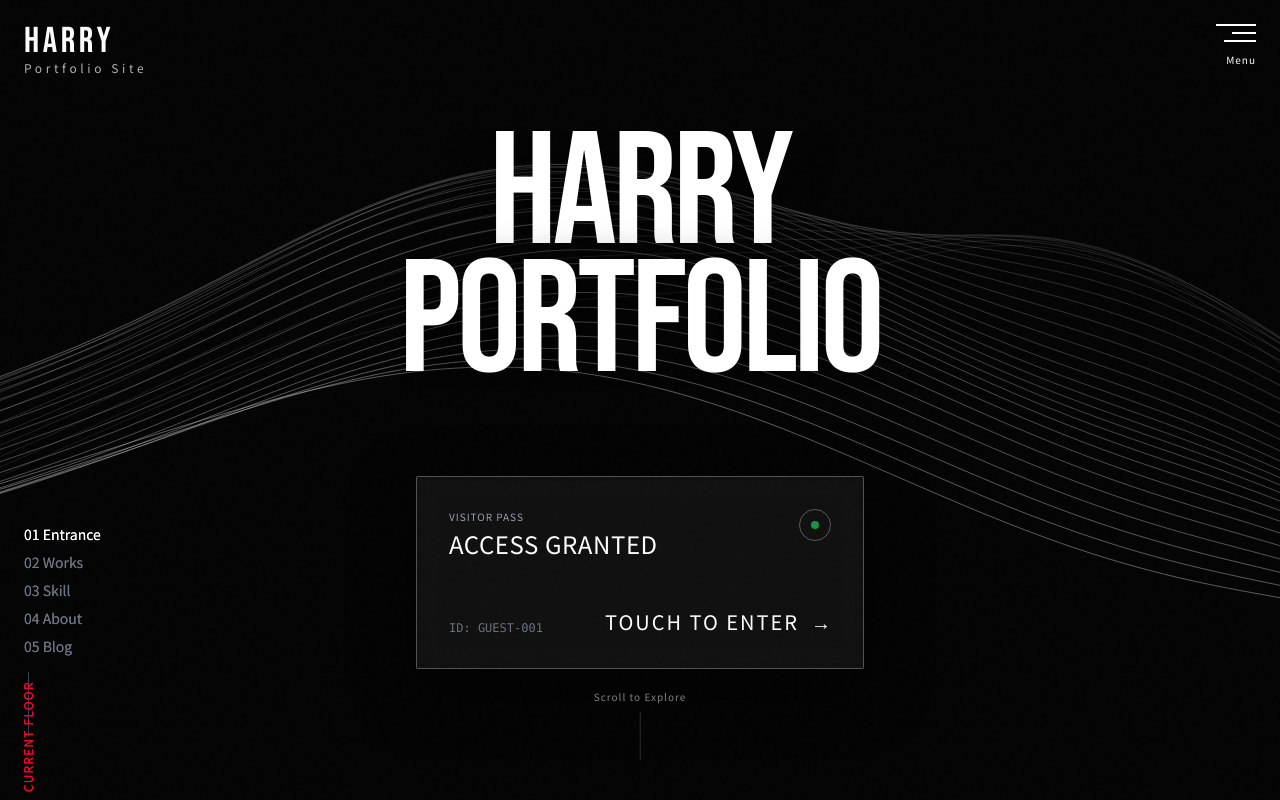
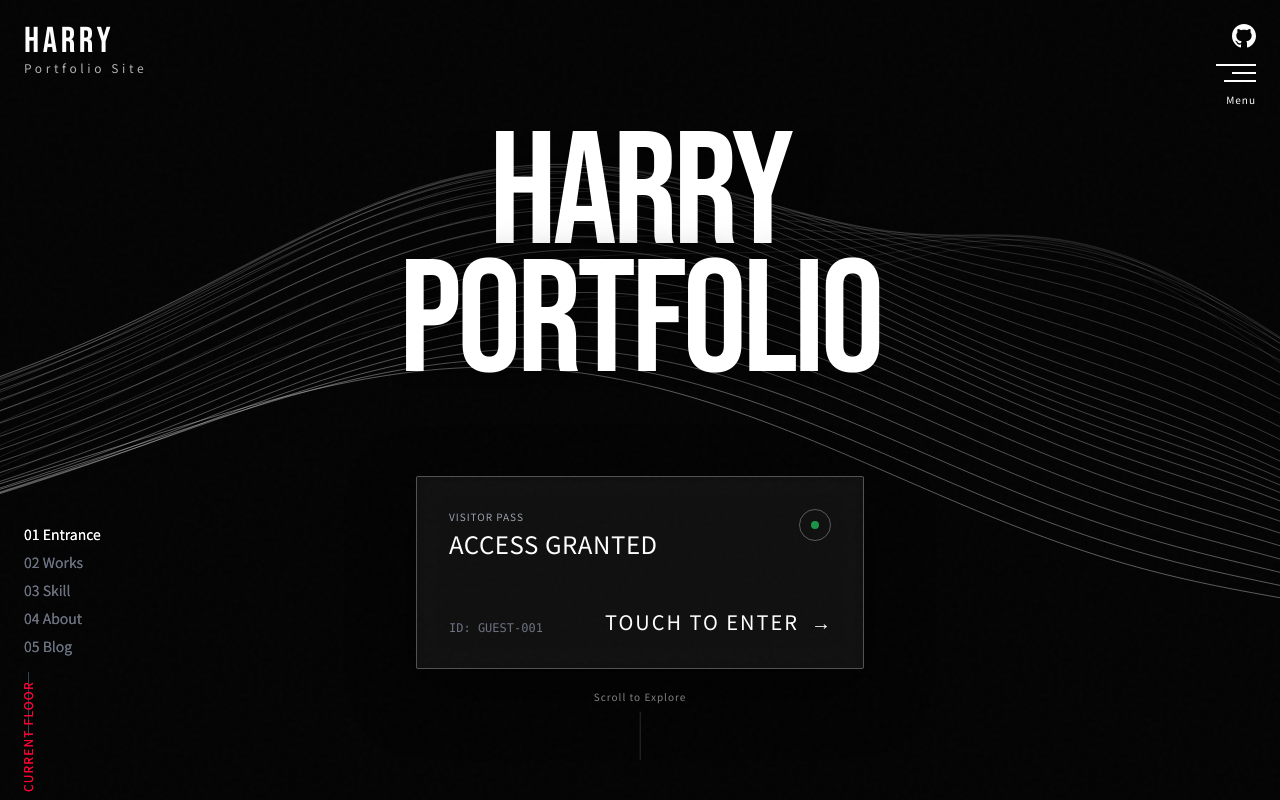
Before and after one commit to harry2480/portfolio, a Next.js app: page / in a window 1280 px wide. Built offline with nearby package versions, Linux system fonts and the light colour scheme.

Commit message:
feat: restore GitHub profile link to header

```diff
--- a/src/components/Header.tsx
+++ b/src/components/Header.tsx
@@ -27,10 +27,29 @@
         <span className="text-xs font-sans tracking-[0.3em] opacity-70">Portfolio Site</span>
       </div>
 
+      <div className="flex flex-col items-end gap-4 pointer-events-auto">
+        {/* GitHub Icon Link */}
+        <a
+          href="https://github.com/harry2480/portfolio"
+          target="_blank"
+          rel="noopener noreferrer"
+          aria-label="GitHub Profile"
+          className="group flex items-center justify-center w-6 h-6 hover:opacity-70 transition-opacity"
+        >
+          <svg
+            viewBox="0 0 24 24"
+            fill="currentColor"
+            className="w-full h-full"
+          >
+            <path d="M12 0c-6.626 0-12 5.373-12 12 0 5.302 3.438 9.8 8.207 11.387.599.111.793-.261.793-.577v-2.234c-3.338.726-4.033-1.416-4.033-1.416-.546-1.387-1.333-1.756-1.333-1.756-1.089-.745.083-.729.083-.729 1.205.084 1.839 1.237 1.839 1.237 1.07 1.834 2.807 1.304 3.492.997.107-.775.418-1.305.762-1.604-2.665-.305-5.467-1.334-5.467-5.931 0-1.311.469-2.381 1.236-3.221-.124-.303-.535-1.524.117-3.176 0 0 1.008-.322 3.301 1.23.957-.266 1.983-.399 3.003-.404 1.02.005 2.047.138 3.006.404 2.291-1.552 3.297-1.23 3.297-1.23.653 1.653.242 2.874.118 3.176.77.84 1.235 1.911 1.235 3.221 0 4.609-2.807 5.624-5.479 5.921.43.372.823 1.102.823 2.222v 3.293c0 .319.192.694.801.576 4.765-1.589 8.199-6.086 8.199-11.386 0-6.627-5.373-12-12-12z" />
+          </svg>
+        </a>
+
+        {/* Menu Button */}
         <button
           id="menu-btn"
           onClick={onMenuToggle}
-        className="group flex flex-col items-end gap-1.5 cursor-pointer z-50 pointer-events-auto"
+          className="group flex flex-col items-end gap-1.5 cursor-pointer z-50"
           aria-label="Menu"
         >
           <span className="w-10 h-[2px] bg-white transition-all duration-300 group-hover:w-8" />
@@ -38,6 +57,7 @@
           <span className="w-8 h-[2px] bg-white transition-all duration-300 group-hover:w-6" />
           <span className="text-[10px] font-oswald tracking-widest mt-1">Menu</span>
         </button>
+      </div>
     </header>
   )
 }
```
Lines whose indentation alone changed are shown as unchanged.
